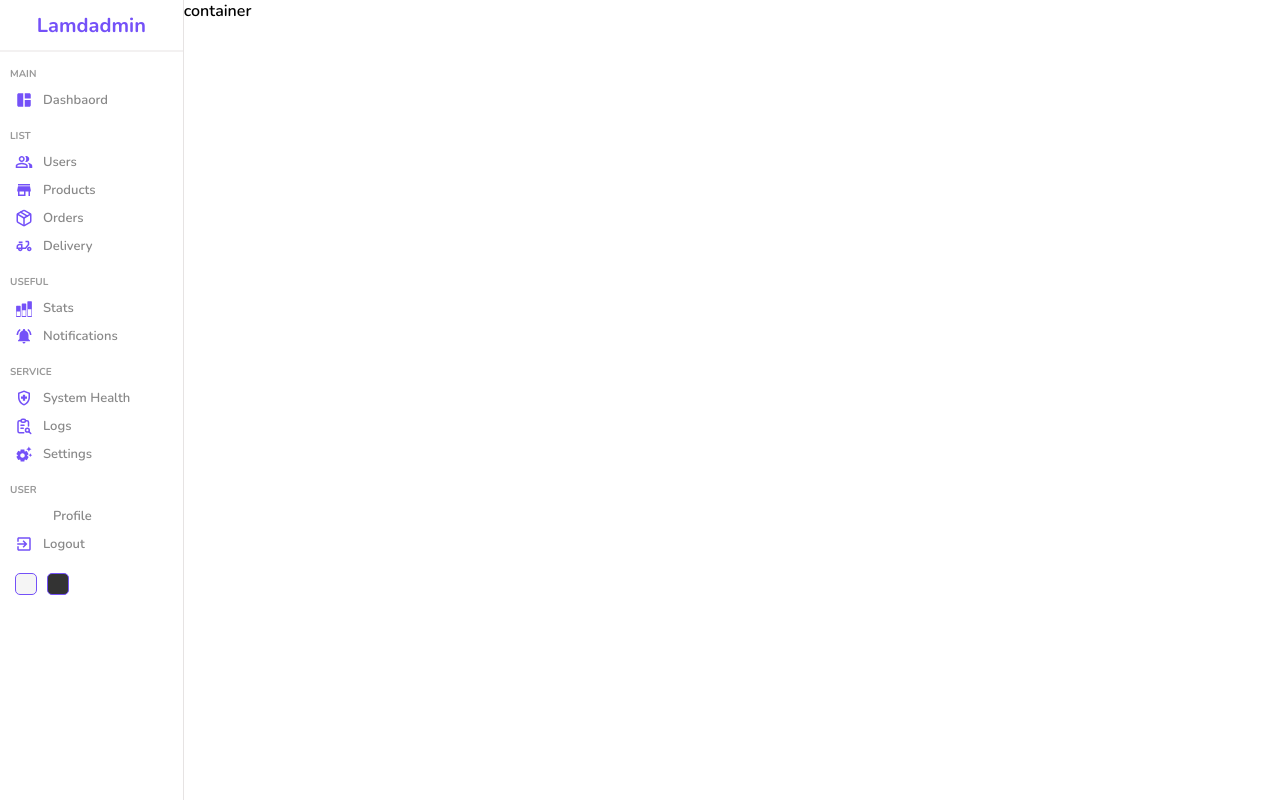
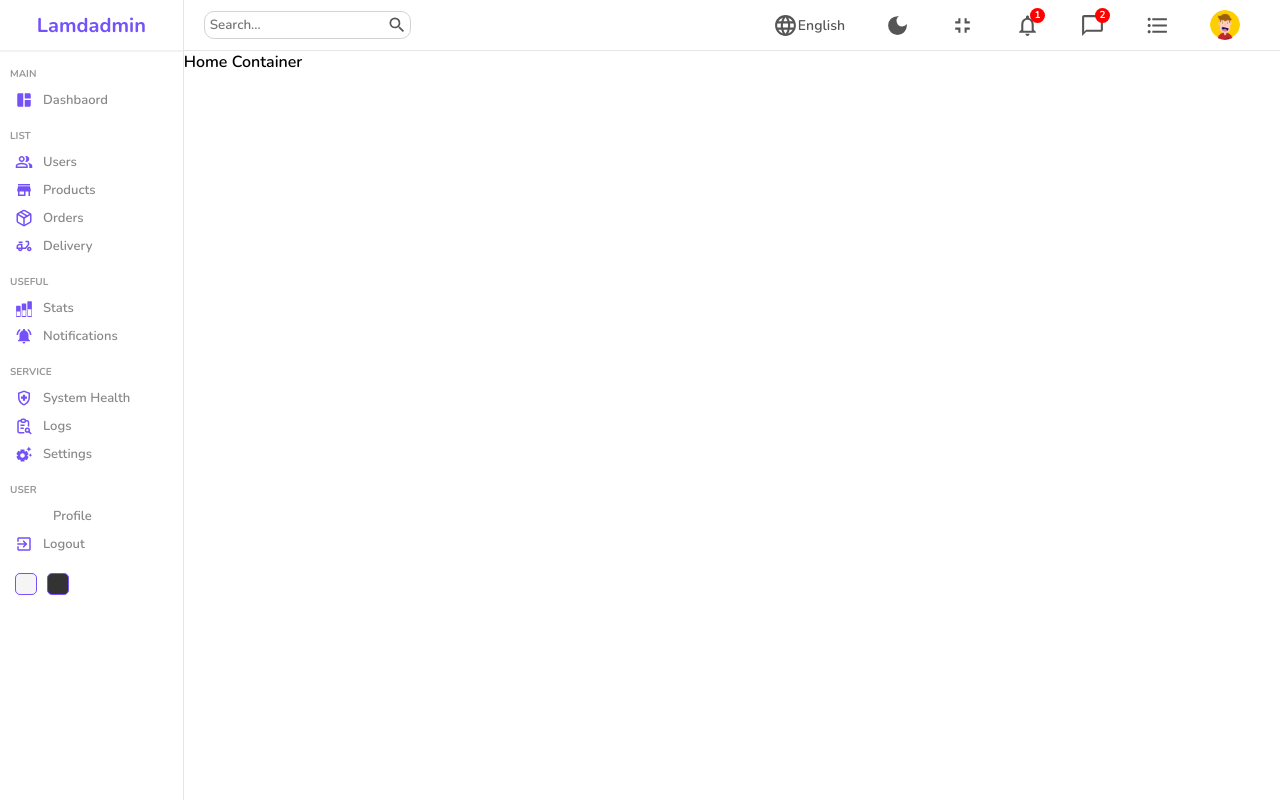
Before and after one commit to Sentic90/dashboard-react, a React (Vite) app: page / in a window 1280 px wide. Built offline with nearby package versions, Linux system fonts and the light colour scheme; some icons are missing.

Commit message:
added NavBar & search

```diff
--- a/src/components/navbar/Navbar.jsx
+++ b/src/components/navbar/Navbar.jsx
@@ -0,0 +1,53 @@
+import "./navbar.scss";
+import {
+  MdSearch,
+  MdLanguage,
+  MdDarkMode,
+  MdOutlineFullscreenExit,
+  MdChatBubbleOutline,
+  MdNotificationsNone,
+  MdFormatListBulleted,
+} from "react-icons/md";
+
+import avater from '../../assets/person-avater.webp'
+const Navbar = () => {
+  return (
+    <div className="navbar">
+      <div className="wrapper">
+        <div className="search">
+          <input type="text" placeholder="Search..." />
+          <MdSearch  size={20}/>
+        </div>
+
+        <div className="items">
+          <div className="item">
+            <MdLanguage className="icon"/>
+            English
+          </div>
+          <div className="item">
+            <MdDarkMode className="icon"/>
+          </div>
+          <div className="item">
+            <MdOutlineFullscreenExit className="icon"/>
+          </div>
+          <div className="item">
+            <MdNotificationsNone className="icon"/>
+            <div className="counter">1</div>
+          </div>
+          <div className="item">
+            <MdChatBubbleOutline className="icon"/>
+            <div className="counter">2</div>
+          </div>
+          <div className="item">
+            <MdFormatListBulleted className="icon"/>
+          </div>
+          <div className="item">
+            <img src={avater} alt="" className="avater" />
+          </div>
+        </div>
+      </div>
+    </div>
+  );
+};
+
+export default Navbar;
--- a/src/components/navbar/navbar.scss
+++ b/src/components/navbar/navbar.scss
@@ -0,0 +1,74 @@
+.navbar {
+    height: 50px;
+    border-bottom: .5px solid rgb(231, 228, 228);
+    display: flex;
+    align-items: center;
+    font-size: 14px;
+    color: #555;
+
+    .wrapper {
+        width: 100%;
+        display: flex;
+        padding: 20px;
+        align-items: center;
+        justify-content: space-between;
+
+        .search{
+            display: flex;
+            align-items: center;
+            border: .5px solid lightgray;
+            border-radius: 10px;
+            padding: 3px;
+            input{
+                border: none;
+                outline: none;
+                background: transparent;
+            }
+
+            &::placeholder{
+                font-size: 12px;
+            }
+        }
+        .items {
+            display: flex;
+            align-items: center;
+
+            .item{
+                display: flex;
+                align-items: center;
+                margin: 20px;
+                cursor: pointer;
+                position: relative;
+
+                .icon{
+                    font-size: 25px;
+                }
+
+                .counter{
+                    width: 15px;
+                    height: 15px;
+                    background: red;
+                    font-size: 10px;
+                    font-weight: bold;
+                    border-radius: 50%;
+                    color: white;
+                    display: flex;
+                    align-items: center;
+                    justify-content: center;
+
+                    position: absolute;
+                    top: -5px;
+                    right: -5px;
+                }
+
+                .avater{
+                    width: 30px;
+                    height: 30px;
+                    border-radius: 50%
+                }
+
+
+            }
+        }
+    }
+}
--- a/src/pages/home/Home.jsx
+++ b/src/pages/home/Home.jsx
@@ -1,5 +1,6 @@
 
 import Sidebar from '../../components/sidebar/Sidebar';
+import Navbar from '../../components/navbar/Navbar';
 import './home.scss'
 
 const Home = () => {
@@ -7,7 +8,8 @@ const Home = () => {
         <div className="home">
            <Sidebar />
            <div className="homeContainer">
-            container
+            <Navbar />
+            Home Container
            </div>
         </div>
      );
```
Also changed, not shown: src/assets/person-avater.webp (added).
